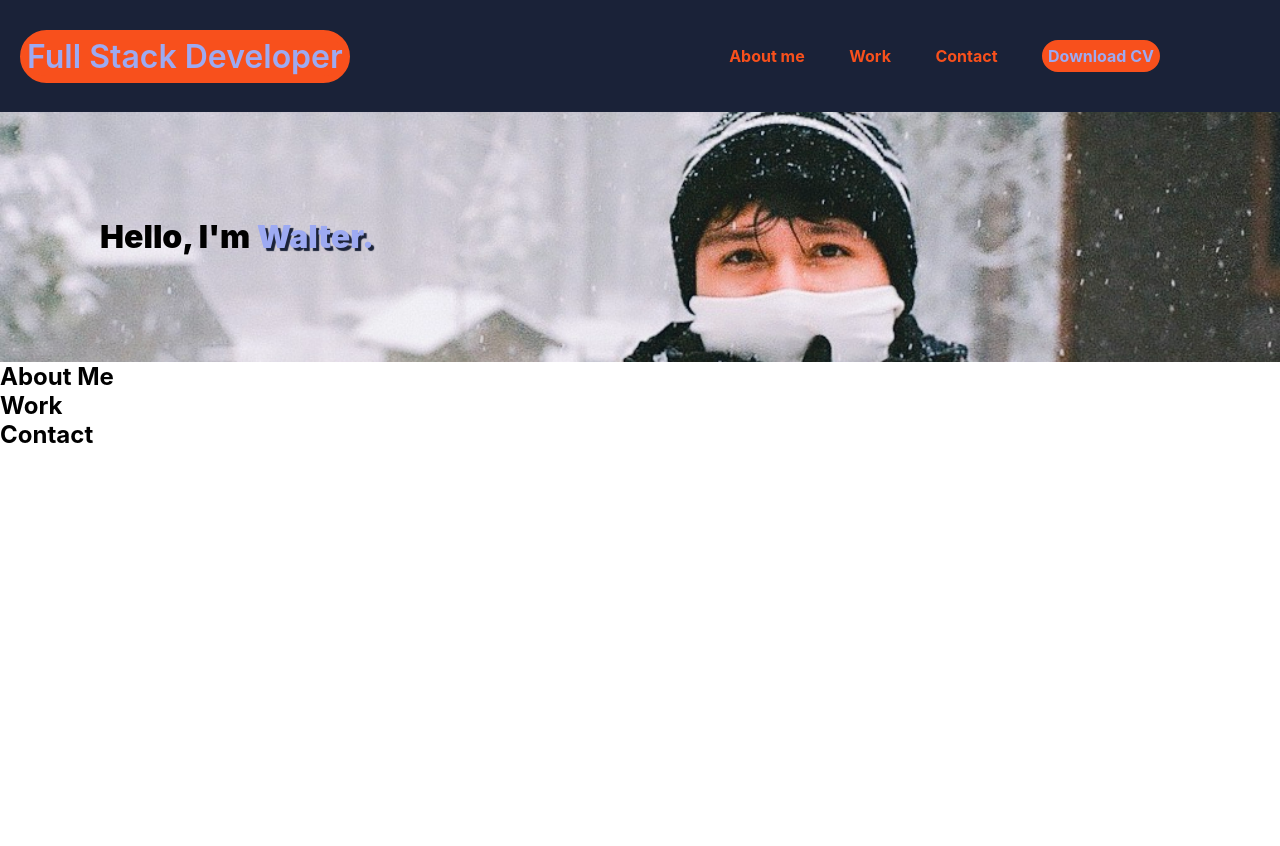
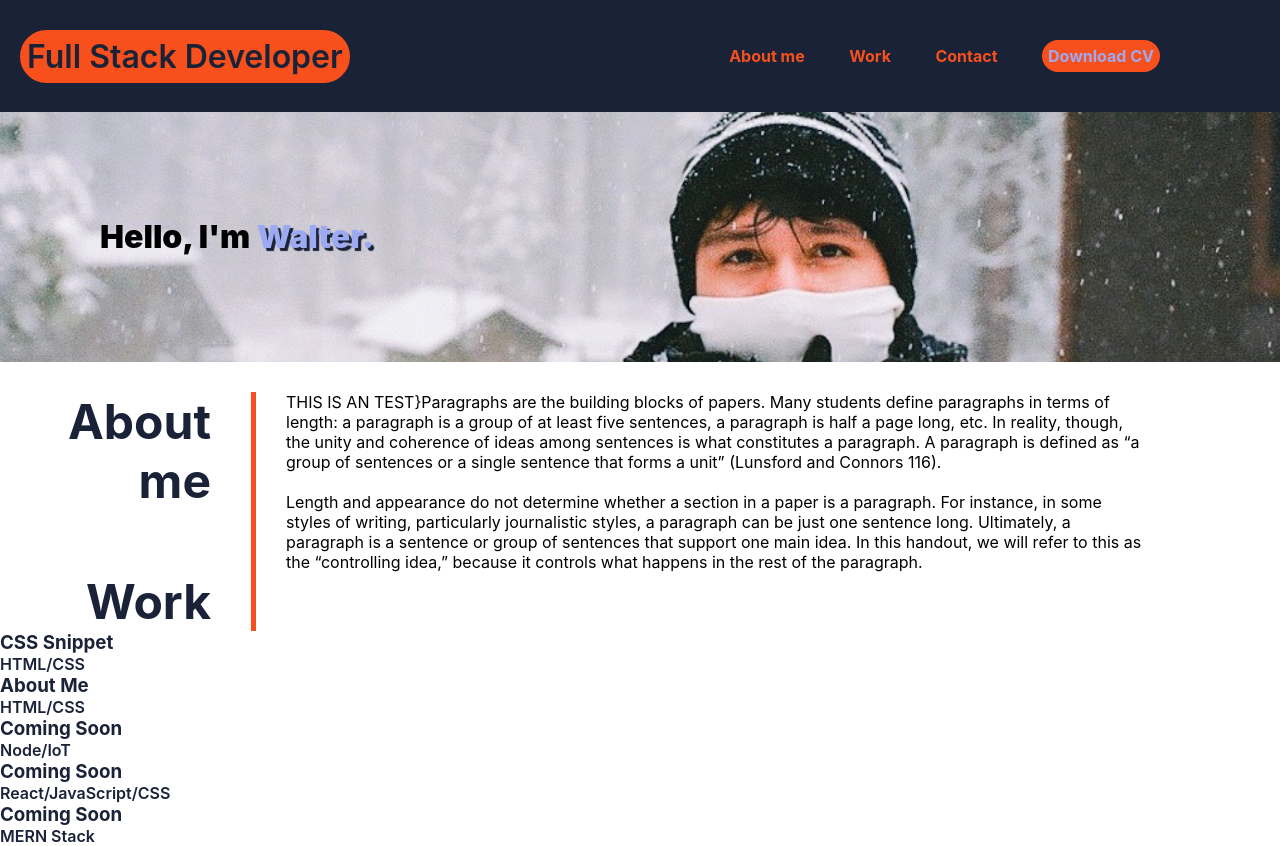
Before and after one commit to Wau00/Advanced-Portofolio-HW-2, a plain HTML site: page index.html in a window 1280 px wide. Before the commit the page ends 800 px from the top, so only its background shows below. Drawn offline with Linux system fonts and the light colour scheme.

Commit message:
Structure of <work> section on html: added <a href>, description,and label

```diff
--- a/assets/style.css
+++ b/assets/style.css
@@ -29,8 +29,9 @@ h1 {
 
 a{
     text-decoration: none;
-    color: #9daaf2;
+    color: #1a2238;
     font-weight: 600;
+
 }
 
 nav{
@@ -57,7 +58,6 @@ nav ul li a{
 
  .button{
      color: #9daaf2;
-     font-size: 16px;
      font-weight: 500px;
      border-radius: 400px;
      background-color:#f8501c;
@@ -89,17 +89,29 @@ nav ul li a{
 }
 
 /* Main Body */
-
-h2{
-
+.about-me{
+    display: flex;
+    justify-content: space-between;
+    align-items: stretch;
+    padding-top: 30px;
 }
 
-
-
-
-
-
-
+.about-me p {
+    padding: 0 30px;
+    line-height: 1,6;
+    width: 90%;
+}
+.subtittle{
+    border-right:5px solid #f8501c;
+    text-align: right;
+    padding-right: 40px;
+    min-width: 20%;
+    max-width: 20%;
+}
+.subtittle h2{
+    font-size: 48px;
+    color: #1a2238;
+}
 
 
 
@@ -122,10 +134,14 @@ h2{
     }
 
     h1{margin-top: 10px;
+        margin-left: 10px;
     }
 
     #banner {
         margin-right: 100px;
     }
+    .subtittle h2{
+        font-size: 32px;
+            }
 
 }
--- a/index.html
+++ b/index.html
@@ -23,17 +23,69 @@
     </header>
 
     <main>
-       <section>
-            <div class="home">
-                <p id="banner">Hello, I'm <span>Walter.</span></p>
+       <section class="home">
+                <strong id="banner">Hello, I'm <span>Walter.</span></strong>
+        </section>
+
+        <section class="about-me" id="about-me">
+                <div class="subtittle">
+                    <h2>About me</h2>
+                </div>
+
+                <div>
+                    <p>THIS IS AN TEST}Paragraphs are the building blocks of papers. Many students define paragraphs in terms of length: a paragraph is a group of at least five sentences, a paragraph is half a page long, etc.
+                        In reality, though, the unity and coherence of ideas among sentences is what constitutes a paragraph. A paragraph is defined as “a group of sentences or a single sentence that forms a unit” (Lunsford and Connors 116).
+                        <br><br>
+                        Length and appearance do not determine whether a section in a paper is a paragraph. For instance, in some styles of writing, particularly journalistic styles, a paragraph can be just one sentence long.
+                        Ultimately, a paragraph is a sentence or group of sentences that support one main idea. In this handout, we will refer to this as the “controlling idea,” because it controls what happens in the rest of the paragraph.
+                    </p>
+                </div>
+        </section>
+
+        <section id="work" class="work">
+            <div class="subtittle">
+                <h2>Work</h2>
+            </div>
+            <div class="my-work-bigbox">
+              <div class="my-work-smallbox">
+                    <a href="https://wau00.github.io/mini-project-2/" target="_blank" class="Project-1">
+                        <div class="description">
+                            <h3>CSS Snippet</h3>
+                            <p> HTML/CSS </p>
+                        </div>
+                    </a>
+                    <a href="https://wau00.github.io/prework-about-me/" target="_blank" class="Project-2">
+                        <div class="description">
+                            <h3>About Me</h3>
+                            <p> HTML/CSS </p>
+                        </div>
+                    </a>
+                    <a href="https://nodejs.org/en/" target="_blank" class="Project-3">
+                        <div class="description">
+                            <h3>Coming Soon</h3>
+                            <p> Node/IoT</p>
+                        </div>
+                    </a>
+                    <a href="https://nodejs.org/en/" target="_blank" class="Project-4">
+                        <div class="description">
+                            <h3>Coming Soon</h3>
+                            <p> React/JavaScript/CSS</p>
+                        </div>
+                    </a>
+                    <a href="https://nodejs.org/en/" target="_blank" class="Project-5">
+                        <div class="description">
+                            <h3>Coming Soon</h3>
+                            <p> MERN Stack</p>
+                        </div>
+                    </a>
+
+              </div>
             </div>
         </section>
 
-        <section class="main-idea">
-            <h2> About Me </h2>
-            <h2> Work     </h2>
-            <h2> Contact </h2>
-        </section>
+
+
+
     </main>
 
 
```
Also changed, not shown: 1 other file.
